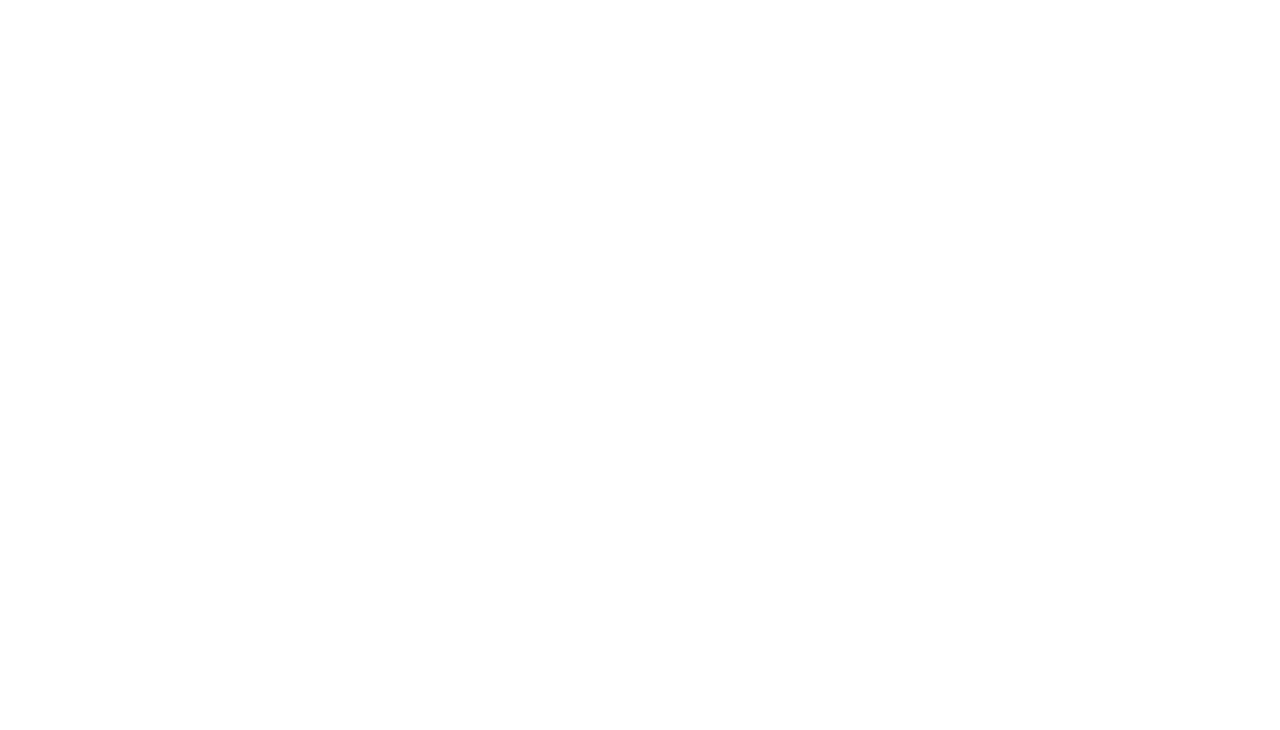
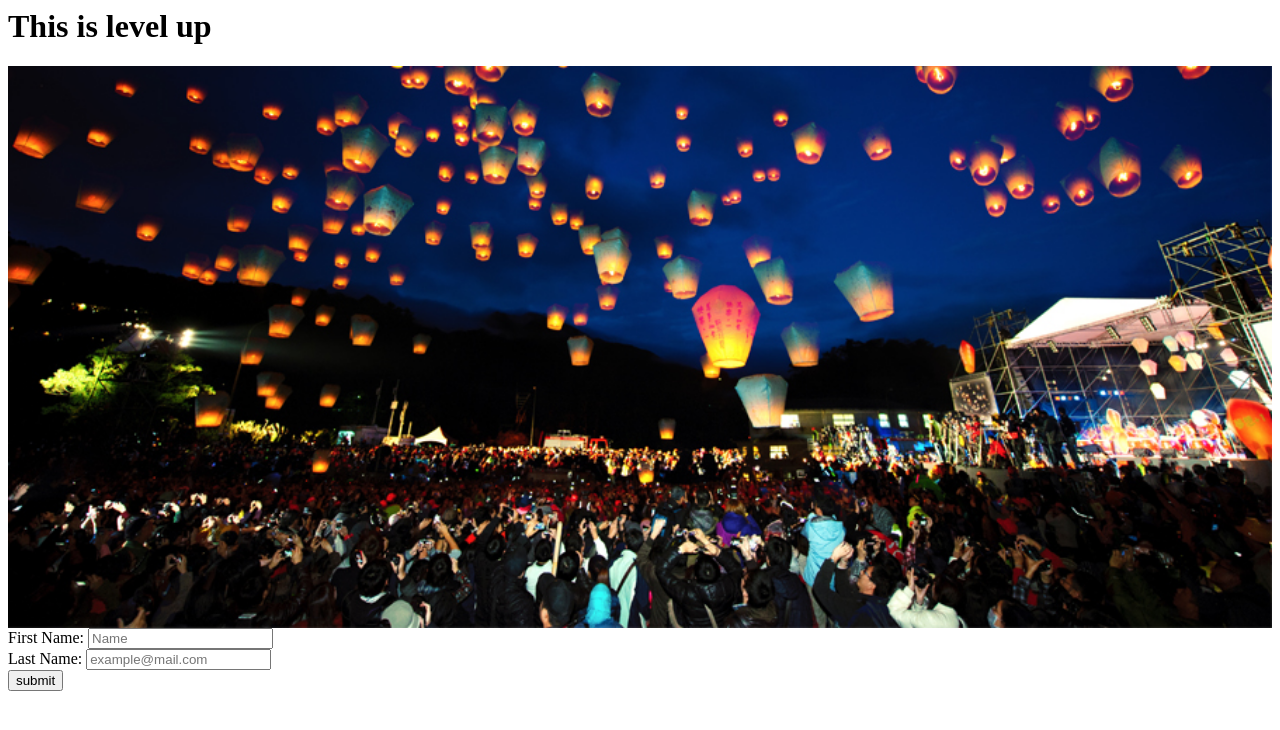
Before and after one commit to mulondo/level-up-35, a plain HTML site: page index.html in a window 1280 px wide. Drawn offline with Linux system fonts and the light colour scheme.

Commit message:
Add content [#160126535]

```diff
--- a/index.html
+++ b/index.html
@@ -1,2 +1,34 @@
+<!DOCTPYE html>
 <html>
+    <head>
+        <title>Events app</title>
+        <meta charset="UTF-8">
+        <meta name="keyword" lang="en-us" content="events, plot, work">
+        <meta name="viewport" content="width=device-width,intitial-scale=1,maximum-scale=1,user-scalable=no">
+        <meta http-equiv="X-UA-Compatible" content="IE=edge,chrome=1">
+        <link rel="stylesheet" href="style.css" type="text/css">
+    </head>
+    <body>
+        <div id="nav">
+        <h1>This is level up</h1>
+        </div>
+        <div id="slider">
+        <img src="./images/image.jpg" width="100%">
+        </div>
+
+        <div class="register">
+            <form method="POST">
+                <div class="filedset">
+                    <span>First Name:</span>
+                    <input type="text" placeholder="Name" name="name">
+                </div>
+
+                <div class="filedset">
+                <span>Last Name:</span>
+                <input type="text" placeholder="example@mail.com" name="email">
+                </div>
+                <input type="submit" value="submit">
+            </form>
+        </div>
+    </body>
 </html>
```
